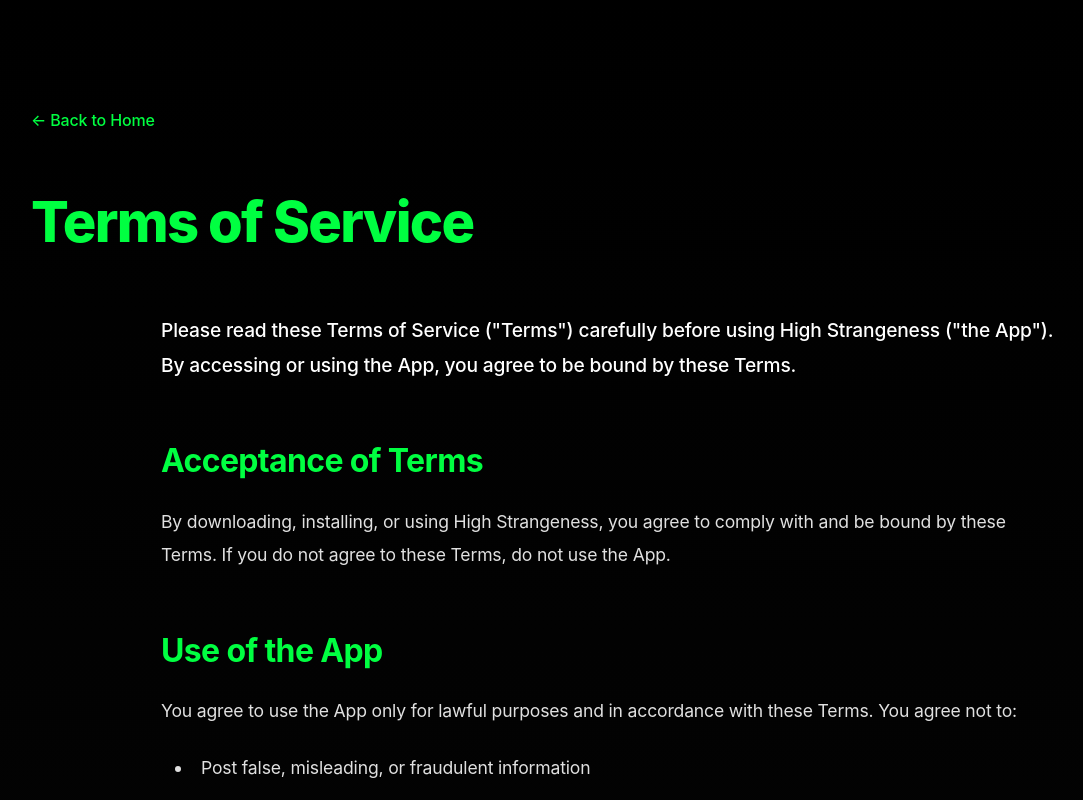
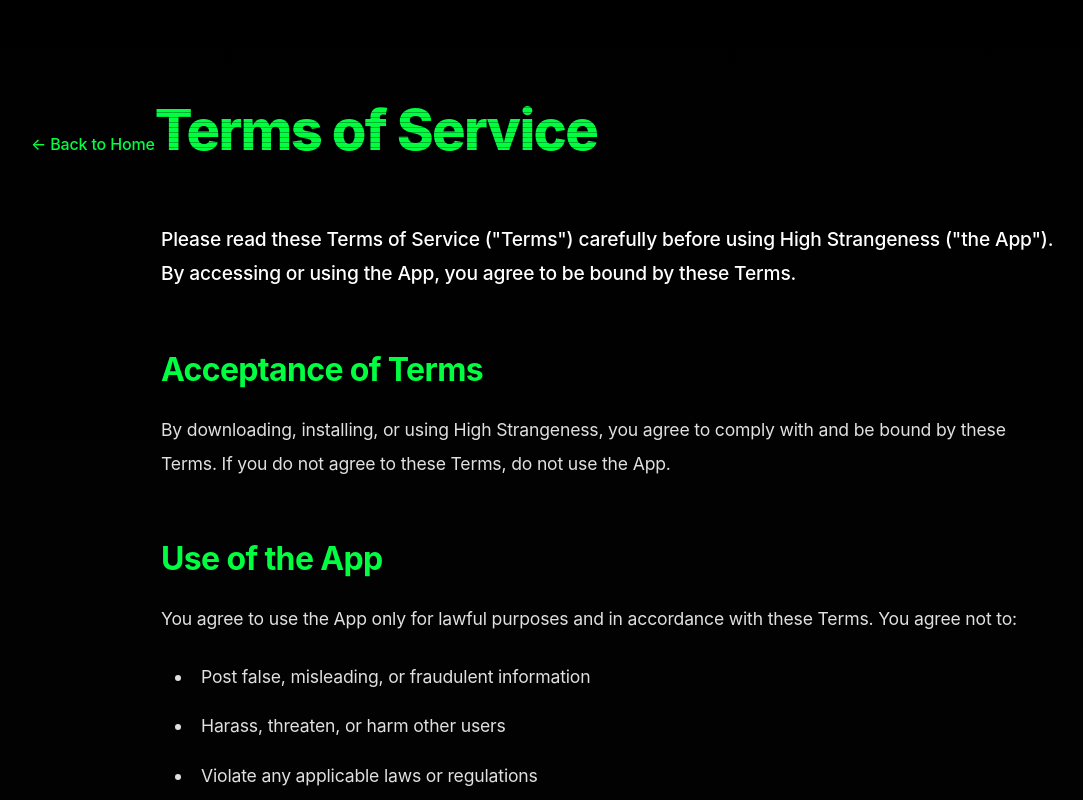
Before and after one commit to thedanperry/HighStrangenessWebsite, a Next.js app: page /terms in a window 1280 px wide. Shown: the top 800 px of the page, without its empty margins (29-1112 px from the left). Built offline with nearby package versions, Linux system fonts and the light colour scheme.

Commit message:
Add scanline overlays and center main headers on legal pages (privacy, terms, legal)

```diff
--- a/app/legal/page.tsx
+++ b/app/legal/page.tsx
@@ -1,14 +1,16 @@
 import Link from 'next/link'
 import styles from '../page.module.css'
+import { ScanlineOverlay } from '../components/ScanlineOverlay'
 
 export default function Legal() {
   return (
     <main className={styles.main}>
-      <div className={styles.scanlineOverlay} />
       <section className={styles.legalPage}>
         <div className={styles.container}>
           <Link href="/" className={styles.backLink}>← Back to Home</Link>
-          <h1 className={styles.legalTitle}>Legal Disclaimer</h1>
+          <ScanlineOverlay scanlineSpacing={2} scanlineOpacity={0.3}>
+            <h1 className={styles.legalTitle}>Legal Disclaimer</h1>
+          </ScanlineOverlay>
 
           <div className={styles.legalContent}>
             <h2>General Disclaimer</h2>
--- a/app/page.module.css
+++ b/app/page.module.css
@@ -343,6 +343,7 @@
   font-weight: 800;
   letter-spacing: -0.03em;
   line-height: 1.1;
+  text-align: center;
 }
 
 .legalContent {
--- a/app/privacy/page.tsx
+++ b/app/privacy/page.tsx
@@ -1,14 +1,16 @@
 import Link from 'next/link'
 import styles from '../page.module.css'
+import { ScanlineOverlay } from '../components/ScanlineOverlay'
 
 export default function Privacy() {
   return (
     <main className={styles.main}>
-      <div className={styles.scanlineOverlay} />
       <section className={styles.legalPage}>
         <div className={styles.container}>
           <Link href="/" className={styles.backLink}>← Back to Home</Link>
-          <h1 className={styles.legalTitle}>Privacy Policy</h1>
+          <ScanlineOverlay scanlineSpacing={2} scanlineOpacity={0.3}>
+            <h1 className={styles.legalTitle}>Privacy Policy</h1>
+          </ScanlineOverlay>
 
           <div className={styles.legalContent}>
             <p>
--- a/app/terms/page.tsx
+++ b/app/terms/page.tsx
@@ -1,14 +1,16 @@
 import Link from 'next/link'
 import styles from '../page.module.css'
+import { ScanlineOverlay } from '../components/ScanlineOverlay'
 
 export default function Terms() {
   return (
     <main className={styles.main}>
-      <div className={styles.scanlineOverlay} />
       <section className={styles.legalPage}>
         <div className={styles.container}>
           <Link href="/" className={styles.backLink}>← Back to Home</Link>
-          <h1 className={styles.legalTitle}>Terms of Service</h1>
+          <ScanlineOverlay scanlineSpacing={2} scanlineOpacity={0.3}>
+            <h1 className={styles.legalTitle}>Terms of Service</h1>
+          </ScanlineOverlay>
 
           <div className={styles.legalContent}>
             <p>
```
